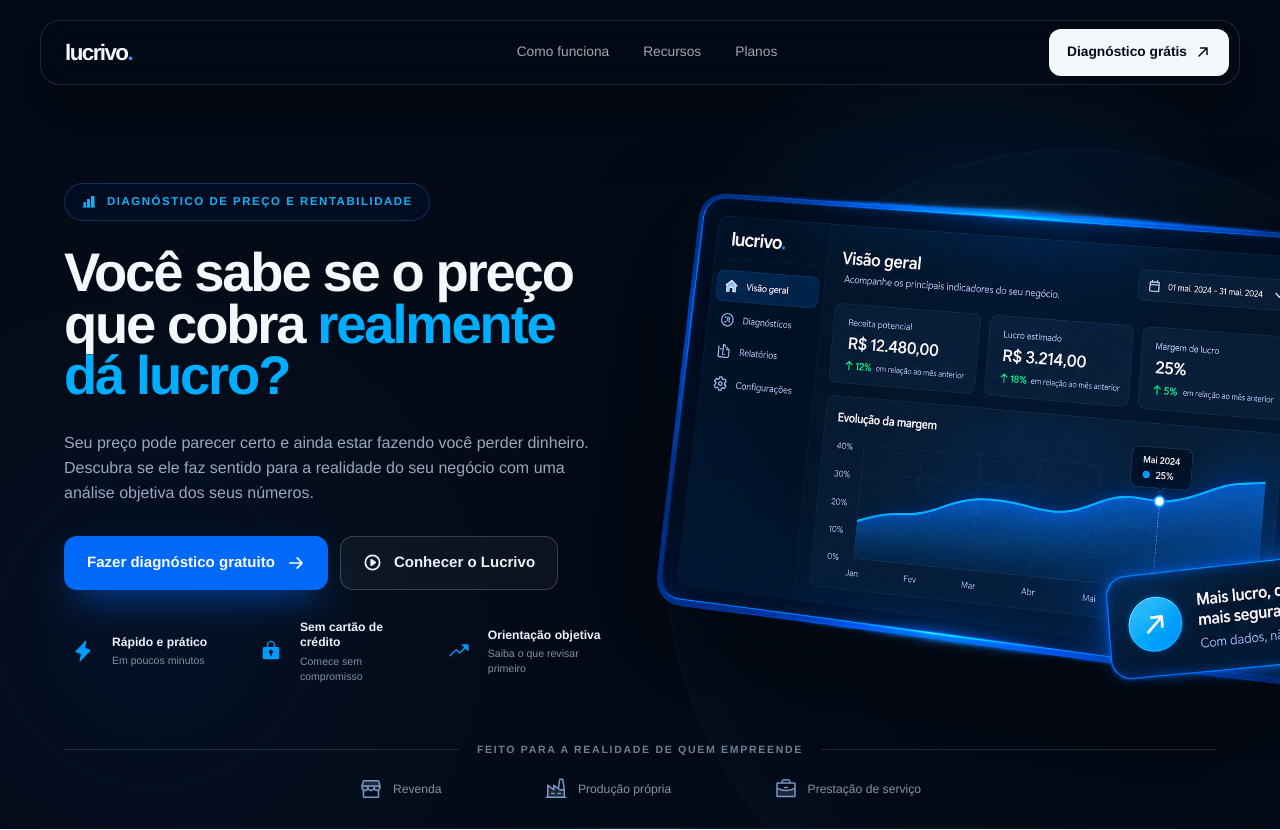
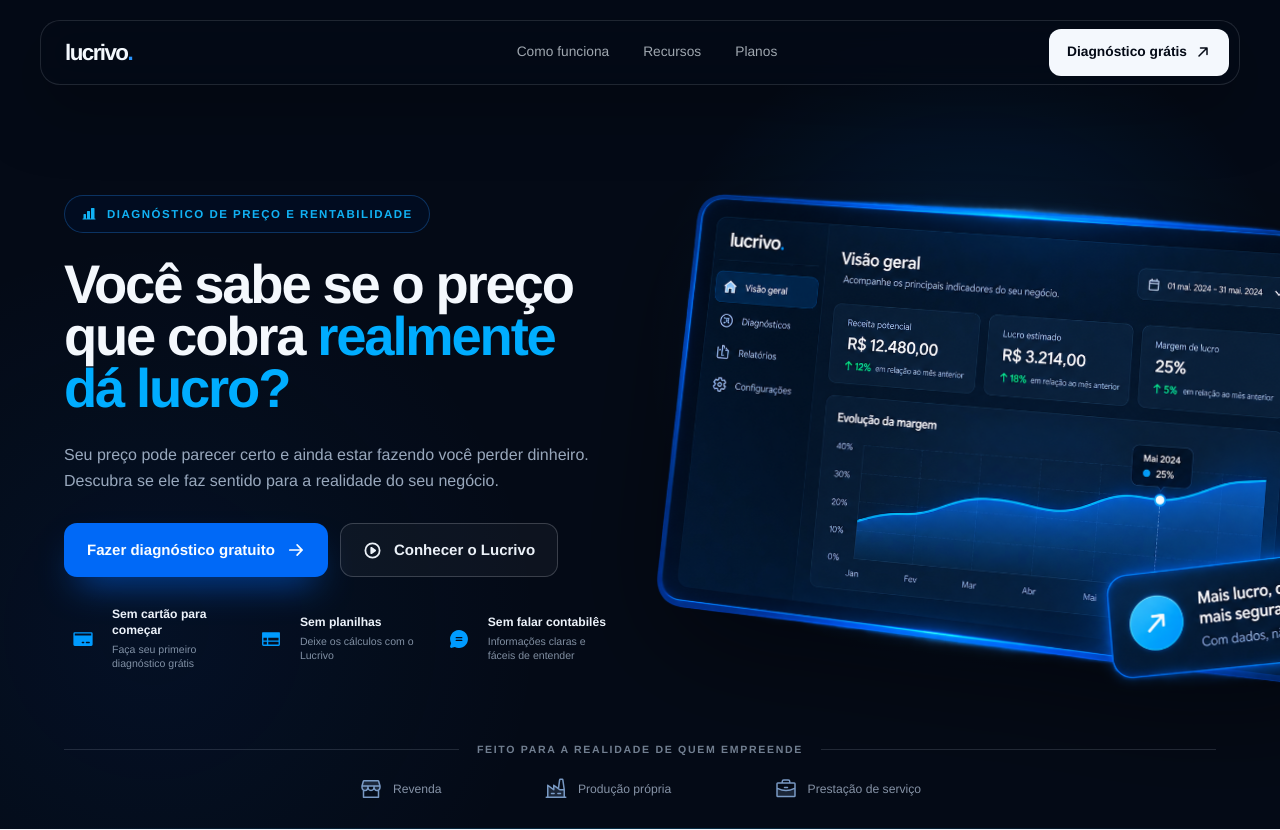
Before and after one commit to Lucrivo/Lucrivo, a Next.js app: page / in a window 1280 px wide. Shown: the top 830 px of the page. Built offline with nearby package versions, Linux system fonts and the light colour scheme; no server answers; the database is empty.

Commit message:
refactor: update hero section content and styles for improved clarity and animation

```diff
--- a/src/components/landing/hero-section.tsx
+++ b/src/components/landing/hero-section.tsx
@@ -1,33 +1,34 @@
 import Image from "next/image";
+
 import {
   ArrowRightIcon,
   BriefcaseIcon,
   ChartBarIcon,
+  ChatCircleTextIcon,
+  CreditCardIcon,
   FactoryIcon,
-  LightningIcon,
-  LockKeyIcon,
   PlayCircleIcon,
   StorefrontIcon,
-  TrendUpIcon,
+  TableIcon,
 } from "@phosphor-icons/react";
 
 import heroImage from "@/public/lp/hero-image.png";
 
 const trustItems = [
   {
-    title: "Rápido e prático",
-    description: "Em poucos minutos",
-    icon: LightningIcon,
+    title: "Sem cartão para começar",
+    description: "Faça seu primeiro diagnóstico grátis",
+    icon: CreditCardIcon,
   },
   {
-    title: "Sem cartão de crédito",
-    description: "Comece sem compromisso",
-    icon: LockKeyIcon,
+    title: "Sem planilhas",
+    description: "Deixe os cálculos com o Lucrivo",
+    icon: TableIcon,
   },
   {
-    title: "Orientação objetiva",
-    description: "Saiba o que revisar primeiro",
-    icon: TrendUpIcon,
+    title: "Sem falar contabilês",
+    description: "Informações claras e fáceis de entender",
+    icon: ChatCircleTextIcon,
   },
 ] as const;
 
@@ -55,9 +56,11 @@
             aria-label="Você sabe se o preço que cobra realmente dá lucro?"
           >
             <span>Você sabe se o preço</span>
+
             <span>
               que cobra <em>realmente</em>
             </span>
+
             <span>
               <em>dá lucro?</em>
             </span>
@@ -66,7 +69,7 @@
           <p className="hero-description hero-copy-reveal">
             Seu preço pode parecer certo e ainda estar fazendo você perder
             dinheiro. Descubra se ele faz sentido para a realidade do seu
-            negócio com uma análise objetiva dos seus números.
+            negócio.
           </p>
 
           <div className="hero-actions hero-copy-reveal">
@@ -74,6 +77,7 @@
               Fazer diagnóstico gratuito
               <ArrowRightIcon aria-hidden="true" size={18} weight="bold" />
             </a>
+
             <a className="button button-secondary" href="#como-funciona">
               <PlayCircleIcon aria-hidden="true" size={19} weight="bold" />
               Conhecer o Lucrivo
@@ -89,6 +93,7 @@
                 <span className="hero-trust-icon" aria-hidden="true">
                   <Icon size={22} weight="fill" />
                 </span>
+
                 <span>
                   <strong>{title}</strong>
                   <small>{description}</small>
@@ -99,6 +104,7 @@
         </div>
 
         <figure className="hero-visual hero-visual-reveal">
+          <div className="hero-dashboard-motion">
             <Image
               src={heroImage}
               alt="Painel ilustrativo do Lucrivo com indicadores financeiros."
@@ -108,19 +114,24 @@
               sizes="(max-width: 720px) 100vw, (max-width: 1100px) 86vw, 58vw"
               className="hero-dashboard-image"
             />
+          </div>
         </figure>
       </div>
 
       <div className="hero-contexts hero-copy-reveal">
         <div className="hero-contexts-label">
           <span aria-hidden="true" />
+
           <p>Feito para a realidade de quem empreende</p>
+
           <span aria-hidden="true" />
         </div>
+
         <ul>
           {businessContexts.map(({ label, icon: Icon }) => (
             <li key={label}>
               <Icon aria-hidden="true" size={24} weight="duotone" />
+
               {label}
             </li>
           ))}
--- a/src/components/landing/landing-experience.css
+++ b/src/components/landing/landing-experience.css
@@ -160,14 +160,7 @@
 }
 
 .landing-experience .hero-ambient {
-  position: absolute;
-  top: 18%;
-  right: -16%;
-  width: min(64vw, 980px);
-  aspect-ratio: 1;
-  border: 1px solid oklch(0.67 0.2 255 / 0.08);
-  border-radius: 50%;
-  box-shadow: inset 0 0 120px oklch(0.59 0.2 250 / 0.05);
+  display: none;
 }
 
 .landing-experience .hero-layout {
@@ -363,6 +356,58 @@
   width: 100%;
   height: auto;
   filter: drop-shadow(0 36px 58px oklch(0.03 0.04 258 / 0.48));
+}
+
+.landing-experience .hero-dashboard-motion {
+  position: relative;
+  width: 100%;
+  transform-origin: center;
+  will-change: transform;
+  animation: hero-dashboard-float 7s ease-in-out infinite;
+}
+
+@keyframes hero-dashboard-float {
+  0%,
+  100% {
+    transform: translate3d(0, 0, 0) rotate(-0.3deg);
+  }
+
+  25% {
+    transform: translate3d(4px, -9px, 0) rotate(0.25deg);
+  }
+
+  50% {
+    transform: translate3d(-2px, -14px, 0) rotate(0.5deg);
+  }
+
+  75% {
+    transform: translate3d(-5px, -6px, 0) rotate(-0.15deg);
+  }
+}
+
+@media (hover: hover) and (pointer: fine) {
+  .landing-experience .hero-visual:hover .hero-dashboard-motion {
+    animation: hero-dashboard-hover 1.65s cubic-bezier(0.22, 1, 0.36, 1)
+      infinite alternate;
+  }
+}
+
+@keyframes hero-dashboard-hover {
+  0% {
+    transform: translate3d(-4px, -4px, 0) rotate(-0.6deg) scale(1);
+  }
+
+  35% {
+    transform: translate3d(7px, -14px, 0) rotate(0.75deg) scale(1.012);
+  }
+
+  70% {
+    transform: translate3d(-5px, -20px, 0) rotate(-0.35deg) scale(1.018);
+  }
+
+  100% {
+    transform: translate3d(6px, -11px, 0) rotate(0.55deg) scale(1.012);
+  }
 }
 
 .landing-experience .hero-contexts {
@@ -1304,7 +1349,6 @@
     margin: -12px -18px -18px;
   }
 
-  .landing-experience .hero-ambient,
   .landing-experience .hero-contexts {
     display: none;
   }
@@ -1432,4 +1476,10 @@
   .landing-experience .button:hover {
     transform: none;
   }
+
+  .landing-experience .hero-dashboard-motion,
+  .landing-experience .hero-visual:hover .hero-dashboard-motion {
+    animation: none !important;
+    transform: none !important;
+  }
 }
```
Also changed, not shown: 1 other file (tests, documents, lock files or other folders). Lines whose indentation alone changed are shown as unchanged.
